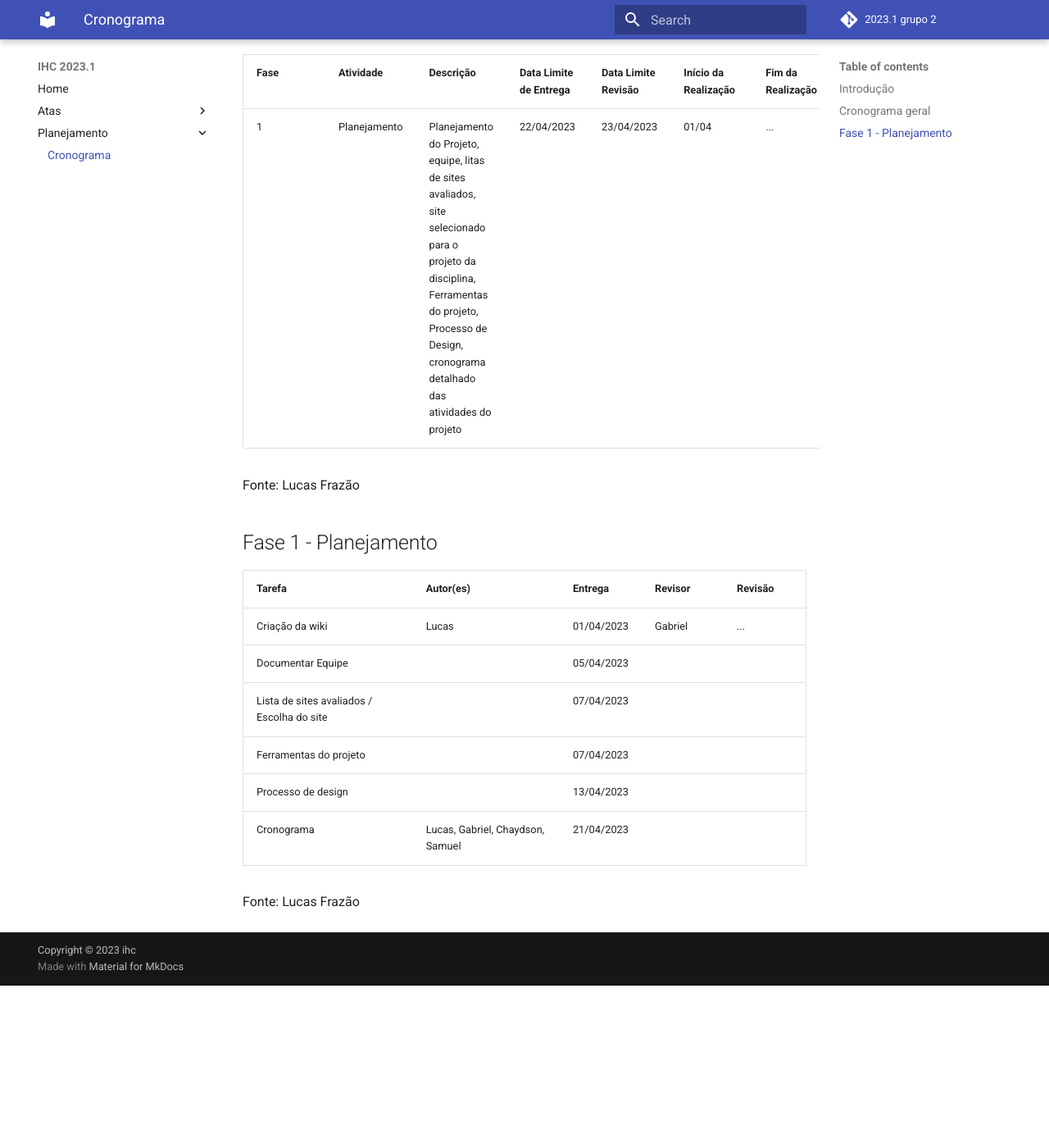
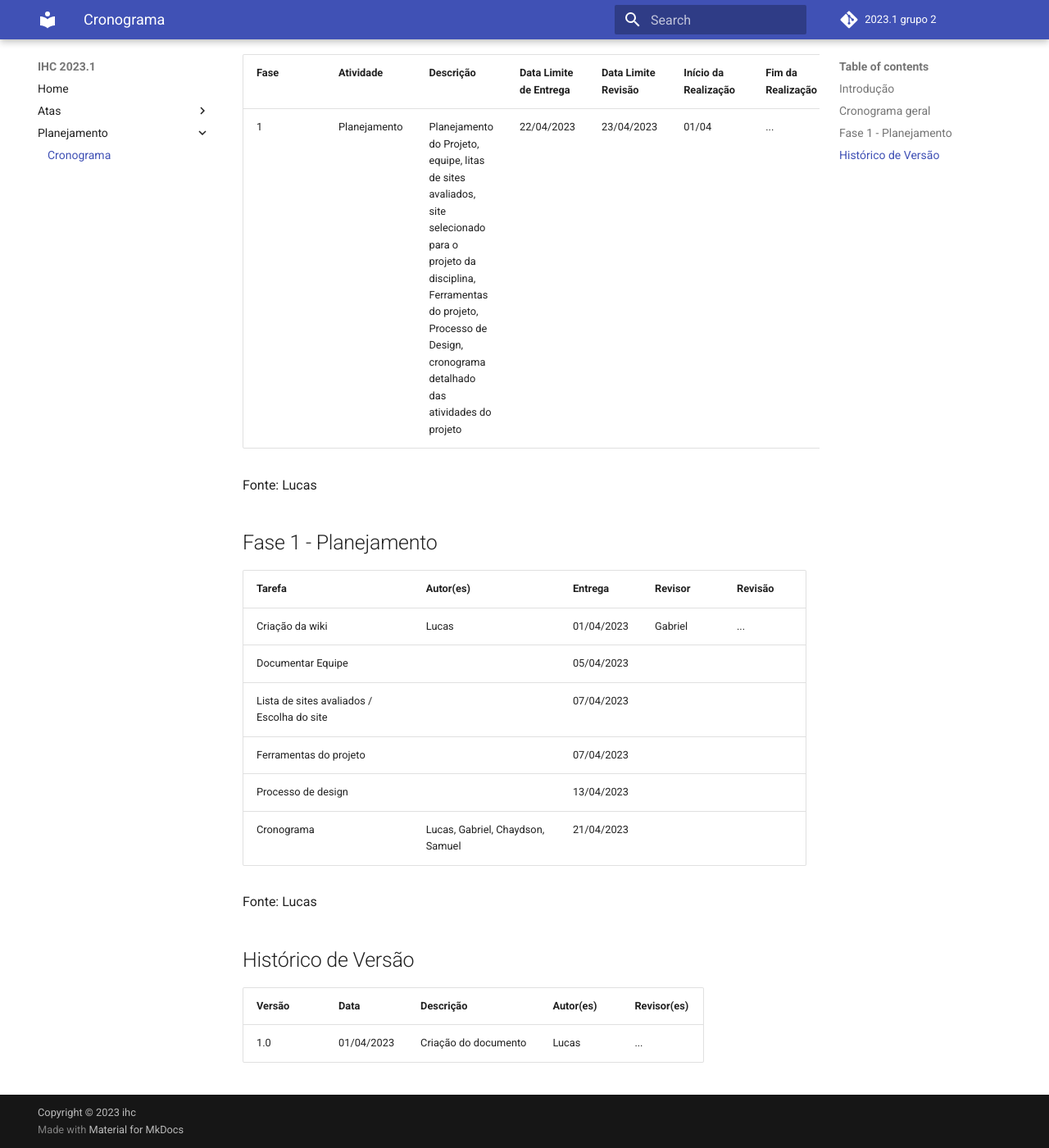
Before and after one commit to Interacao-Humano-Computador/2023.1-Wikipedia, an MkDocs documentation site: the page built from docs/planejamento/cronograma.md, in a window 1280 px wide and 1400 px high, scrolled down 332 px. Shown: the whole window at 82% size. Built offline with MkDocs 1.6.1 and Material for MkDocs 9.7.7, drawn with Linux system fonts in a browser that asks for light colours; comment, search, counter and statistics services are not loaded; before the commit the page ends 1534 px from its top, so only the background shows below that.

Commit message:
Alterando tabela de versão

```diff
--- a/docs/planejamento/cronograma.md
+++ b/docs/planejamento/cronograma.md
@@ -12,7 +12,7 @@
 |------|--------------|------------------------------------------------------------------------------------------------------------------------------------------------------------------------------------------------------|------------------------|---------------------|----------------------|-------------------|
 | 1    | Planejamento | Planejamento do Projeto, equipe, litas de sites avaliados, site selecionado para o projeto da disciplina, Ferramentas do projeto, Processo de Design, cronograma detalhado das atividades do projeto | 22/04/2023             | 23/04/2023          | 01/04                | ...               |
 <!-- Fim tabela cronograma geral -->
-Fonte: Lucas Frazão
+Fonte: Lucas
 
 ## Fase 1 - Planejamento
 
@@ -25,4 +25,9 @@
 | Processo de design                         |                                  | 13/04/2023 |         |         |
 | Cronograma                                 | Lucas, Gabriel, Chaydson, Samuel | 21/04/2023 |         |         |
 
-Fonte: Lucas Frazão
+Fonte: Lucas
+
+## Histórico de Versão
+| Versão | Data       | Descrição            | Autor(es) | Revisor(es) |
+|--------|------------|----------------------|-----------|-------------|
+| 1.0    | 01/04/2023 | Criação do documento | Lucas     | ...         |
```
Also changed, not shown: docs/atas/ata_01_04.md (+3 -3 lines).
